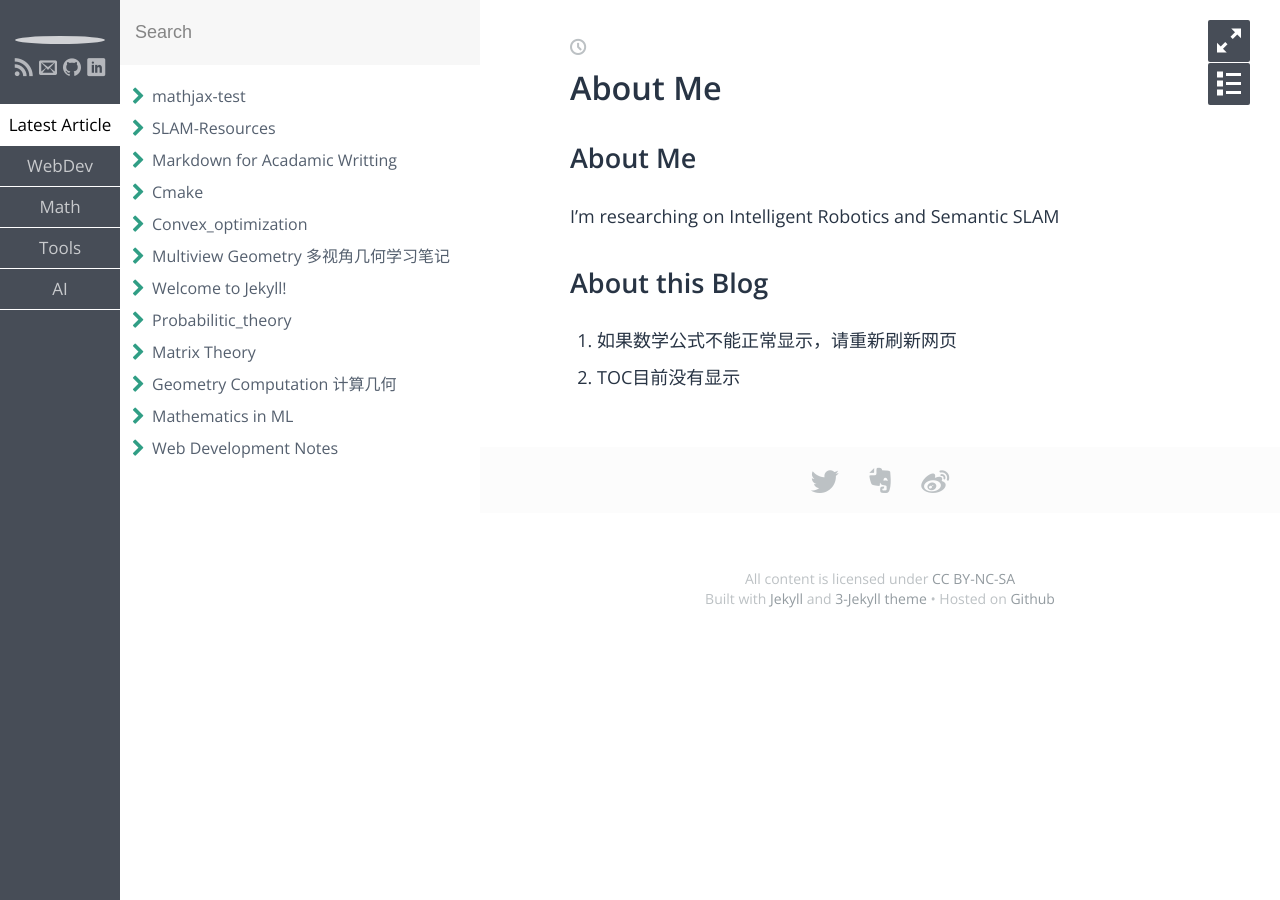
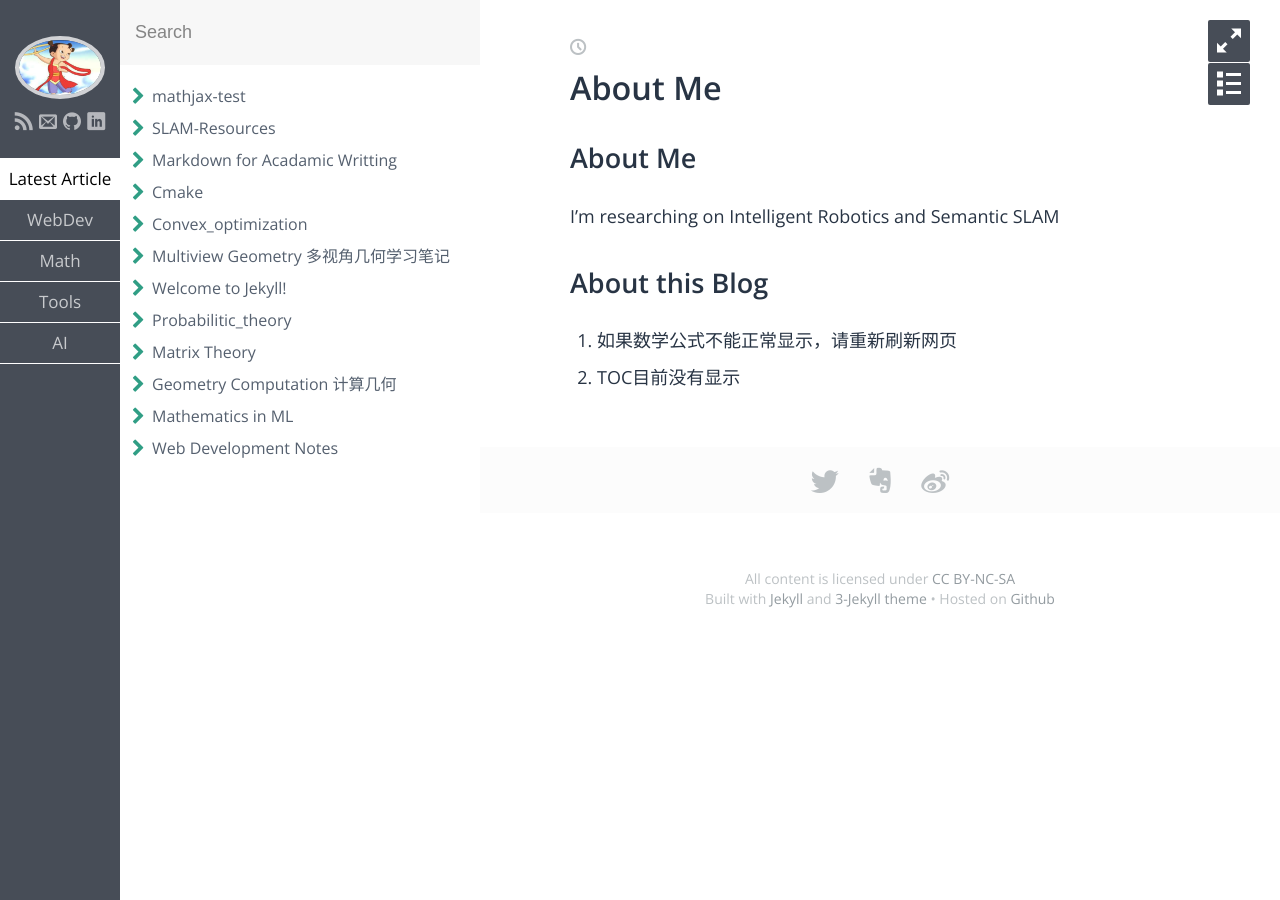
Before and after one commit to yubaoliu/yubao, a Jekyll site: the page built from index.md, in a window 1280 px wide. Built offline with Jekyll 4.4.1, drawn with Linux system fonts in a browser that asks for light colours; some web fonts are replaced; our own code applies the rules of GitHub Pages for plain Markdown files.

```diff
--- a/_config.yml
+++ b/_config.yml
@@ -43,8 +43,8 @@ permalink: /:categories/:year/:month/:day/:title.html
 
 
 # avatar and Favicon
-avatar:
-favicon:
+avatar: /assets/img/avatar.png
+favicon: /assets/img/qrcode.jpg
 
 #Plugin Setting
 plugins:
@@ -98,10 +98,10 @@ defaults:
      values:
        categories: WebDev
 
-  - scope:
-      path: "images"
-    values:
-      image: true
+#  - scope:
+#      path: "images"
+#    values:
+#      image: true
 
 # Exclude from processing.
 # The following items will not be processed, by default. Create a custom list
--- a/assets/js/main.js
+++ b/assets/js/main.js
@@ -66,7 +66,7 @@ $(function() {
     {% endif %}
     // your scripts
     if (typeof MathJax != "undefined") {
-      MathJax.Hub.Queue(["Typeset", MathJax.Hub]);
+      MathJax.Hub.Queue(["Typeset", MathJax.Hub, document.getElementById('post container')]);
     }
   };
   afterPjax();
```
Also changed, not shown: assets/img/avatar.png (added), 1 other file.
